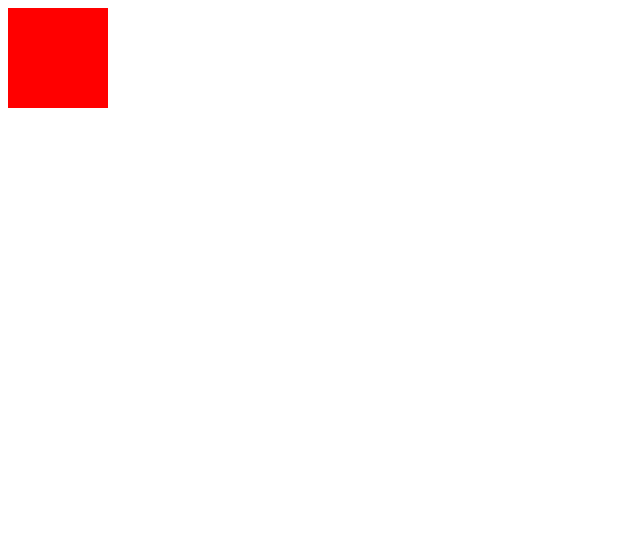
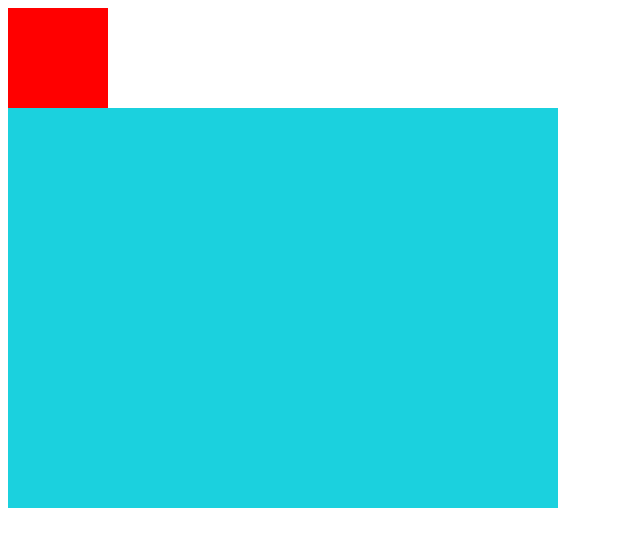
Before and after one commit to sobith9818/sobith9818, a plain HTML site: page index.html in a window 1280 px wide. Shown: the whole page, without its empty margins (0-640 px from the left). Drawn offline with Linux system fonts and the light colour scheme.

Commit message:
com second time yet

```diff
--- a/index.html
+++ b/index.html
@@ -10,9 +10,15 @@
             height: 100px;
             background-color: red;
         }
+        .com{
+            width: 550px;
+            height: 400px;
+            background-color: rgb(27, 209, 222);
+        }
     </style>
 </head>
 <body>
     <div class="box"></div>
+    <div class="com"></div>
 </body>
 </html>
```
